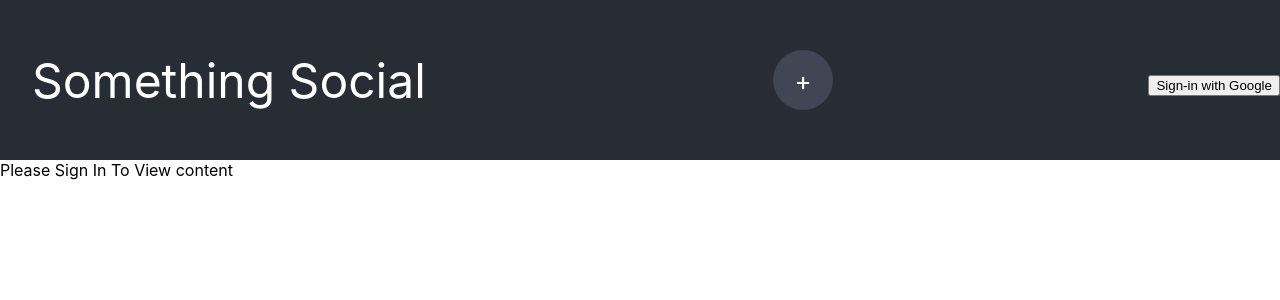
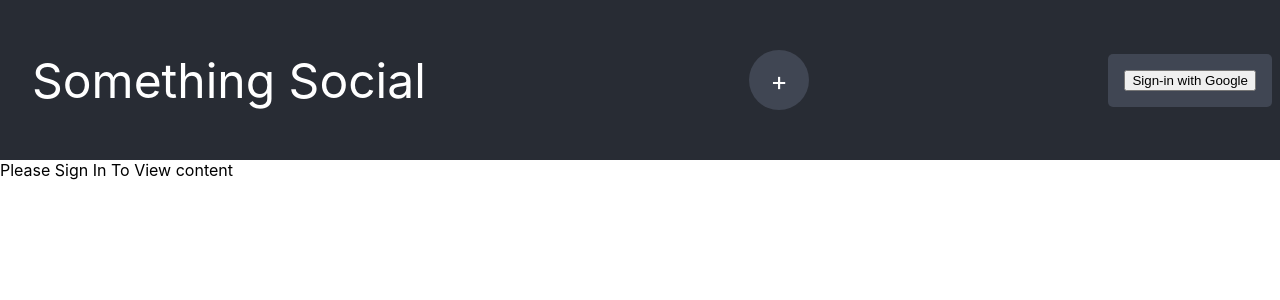
Before and after one commit to sbusenba/odin-social, a React (Create React App) app: page / in a window 1280 px wide. Shown: the top 300 px of the page. Built offline with nearby package versions, Linux system fonts and the light colour scheme; no server answers; the database is empty.

Commit message:
correct type-o in classname for user profile block

```diff
--- a/src/App.js
+++ b/src/App.js
@@ -178,16 +178,14 @@ console.log(id)
 }
 
 initFirebaseAuth();
-useEffect(()=>{updatePosts()
-
-},[])
+useEffect(()=>{updatePosts()},[signedIn])
 
     return (
       <div className="app">
         <header className="App-header">
             <Link to="/" style={linkStyle}><div id ='app-logo'>Something Social</div></Link>
             <Link to="/post" style={linkStyle}><div id ='new-post'>+</div></Link>
-            <div id ='u`ser-container'>
+            <div id ='user-container'>
                 <div hidden id="user-pic"></div>
                 <div>
                 <div hidden id="user-name"></div>
```
